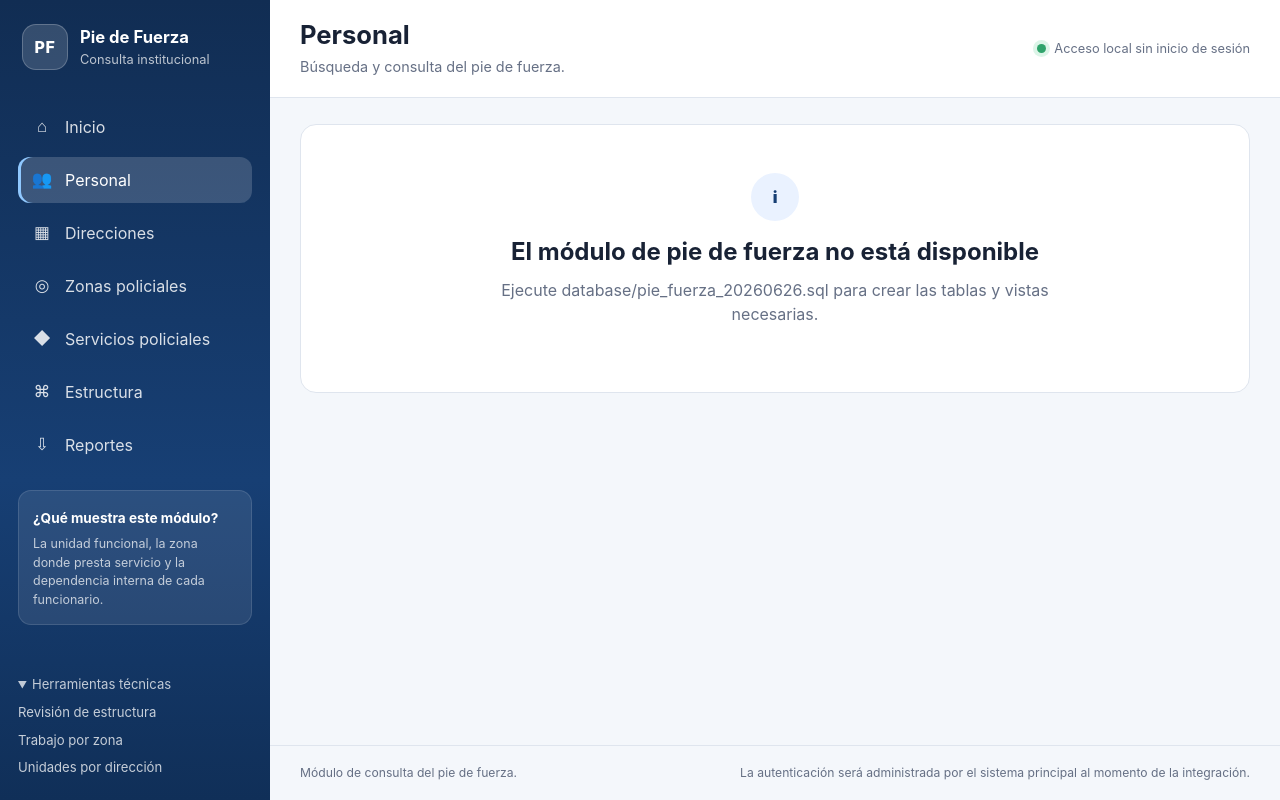
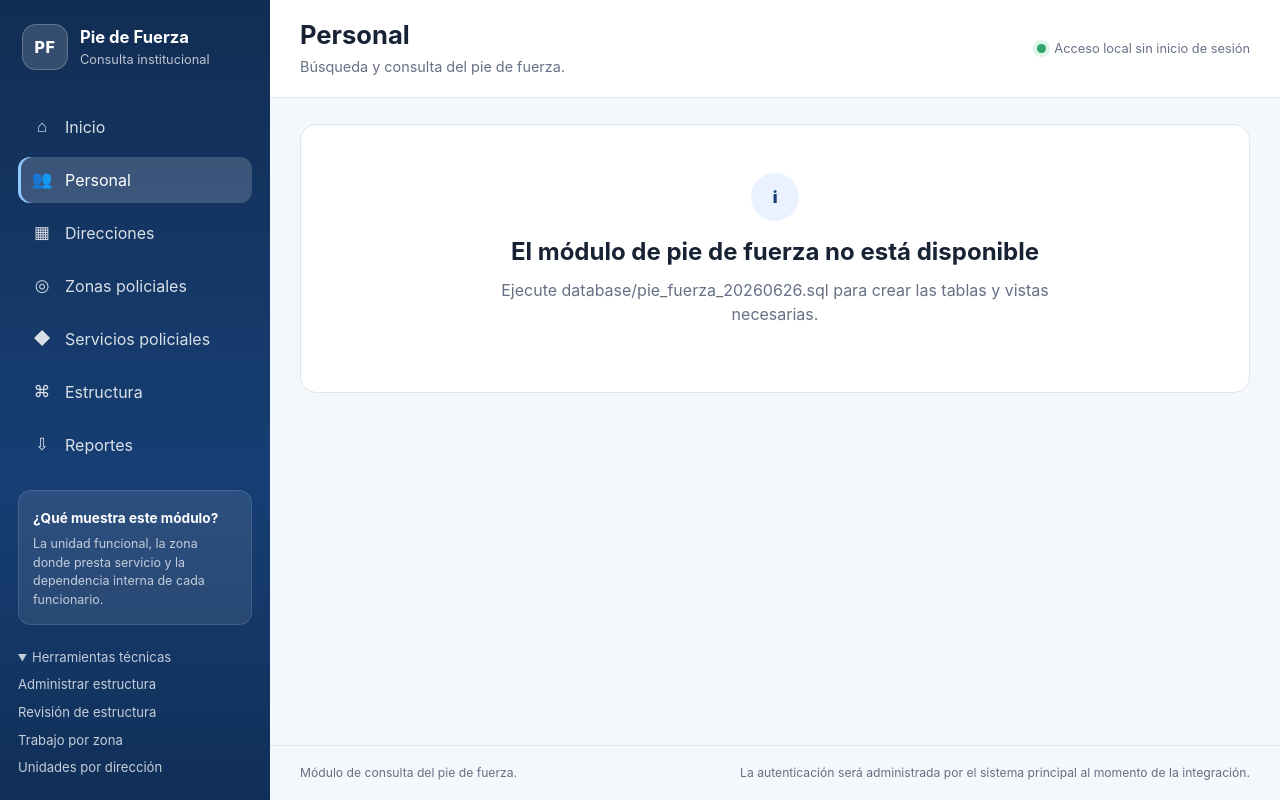
Before and after one commit to rrene7/estructura-zonas, a PHP site: page /pie_fuerza.php in a window 1280 px wide, after a click on "Herramientas técnicas". Run offline with PHP 8.4, Linux system fonts and the light colour scheme.

Commit message:
feat: agregar acceso lateral a administrar estructura

```diff
--- a/dashboard/includes/layout.php
+++ b/dashboard/includes/layout.php
@@ -20,7 +20,7 @@ function render_header(string $title, string $active = 'inicio', string $subtitl
         <meta name="viewport" content="width=device-width, initial-scale=1">
         <meta name="color-scheme" content="light">
         <title><?= h($title) ?> | Pie de Fuerza</title>
-        <link rel="stylesheet" href="assets/css/dashboard.css?v=20260716-2">
+        <link rel="stylesheet" href="assets/css/dashboard.css?v=20260717-1">
     </head>
     <body>
     <div class="app-shell">
@@ -47,8 +47,9 @@ function render_header(string $title, string $active = 'inicio', string $subtitl
                 <p>La unidad funcional, la zona donde presta servicio y la dependencia interna de cada funcionario.</p>
             </div>
 
-            <details class="technical-menu">
+            <details class="technical-menu" <?= $active === 'estructura_admin' ? 'open' : '' ?>>
                 <summary>Herramientas técnicas</summary>
+                <a href="estructura_admin.php" class="<?= $active === 'estructura_admin' ? 'active' : '' ?>">Administrar estructura</a>
                 <a href="revision.php">Revisión de estructura</a>
                 <a href="trabajo_zonas.php">Trabajo por zona</a>
                 <a href="asignar_unidades_direccion.php">Unidades por dirección</a>
```
